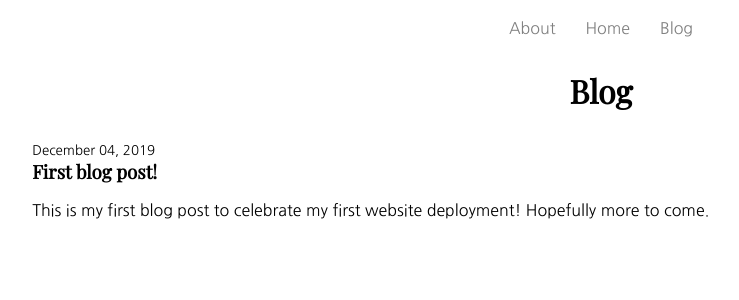
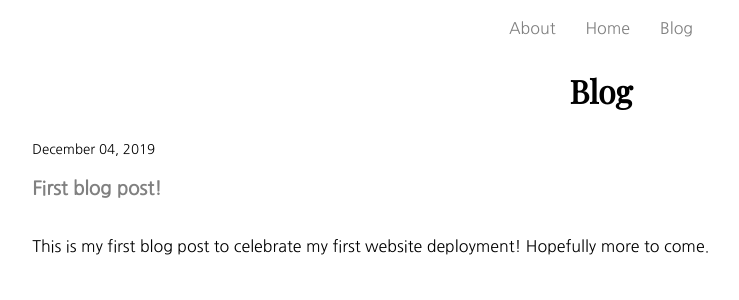
Before and after one commit to sam-hoffman/website, a Jekyll site: the page built from _pages/blog.html, in a window 1280 px wide. Shown: the top 300 px of the page, without its empty margins (39-778 px from the left). Built offline with Jekyll 4.4.1, drawn with Linux system fonts in a browser that asks for light colours.

Commit message:
fixed blog styles

```diff
--- a/_sass/main.scss
+++ b/_sass/main.scss
@@ -1,9 +1,25 @@
-//todo: choose different fonts for text. also, lighten the background color.
 //todo: responsive design
+//todo: shared link style
+//TODO: list style type more exciting shape instead of bullets
 
 $sans-serif: 'Nanum Gothic', sans-serif;
 $serif: 'Playfair Display', serif;
 $background: white;
+
+$desktop-width: 800px;
+
+@mixin desktop {
+  @media (min-width: #{$desktop-width}) {
+    @content;
+  }
+}
+
+@mixin mobile {
+  @media (max-width: #{$desktop-width}) {
+    @content;
+  }
+}
+
 
 // background
 .shared-background {
@@ -71,14 +87,15 @@ $background: white;
 
 .general-title {
 	font-family: $serif;
-	display: flex;
-	align-items: center;
-	justify-content: center;
+	margin: 0 auto;
+  text-align: center;
+  @include mobile {
+   font-size: 1.75em;
+  }
 }
 
 
 //about text style
-//TODO: list style type dashes instead of bullets
 .about-text {
  width: 90%;
  margin: 0 auto;
@@ -112,14 +129,18 @@ $background: white;
     }
 }
 
-.blog-title {
+.blog-listing {
   sub {
   font-family: $sans-serif;
-  margin: 0 auto;
+  margin-bottom: 0px;
   }
   h3 {
    font-family: $serif;
-   margin: 0 auto;
+   margin-bottom: 0px;
+   margin-top: 0px;
+   display: block;
+   text-align: centered;
+   padding: 0px;
   }
   a {
     font-family: $serif;
@@ -130,6 +151,7 @@ $background: white;
     }
   }
   p {
+  margin-top: 0px;
   font-family: $sans-serif;
   margin: 1 auto;
   }
@@ -139,10 +161,19 @@ $background: white;
   font-family: $sans-serif;
   width: 80%;
   margin: 0 auto;
+  @include desktop {
+    width: 60%;
+  }
   sub {
   color: grey;
-  //TODO: add indent 4px
   }
+  a {
+  color:grey;
+  text-decoration: none;
+  &:hover {
+  text-decoration: underline;
+  }
+ }
 }
 
 //image style
@@ -157,11 +188,12 @@ img {
 p {
   text-align: centered;
   color: grey;
+  font-size: 12px;
   font: $sans-serif;
   margin: 1 auto;
   display: block;
   margin-left: auto;
   margin-right: auto;
   width: 50%;
+ }
 }
-}
```
